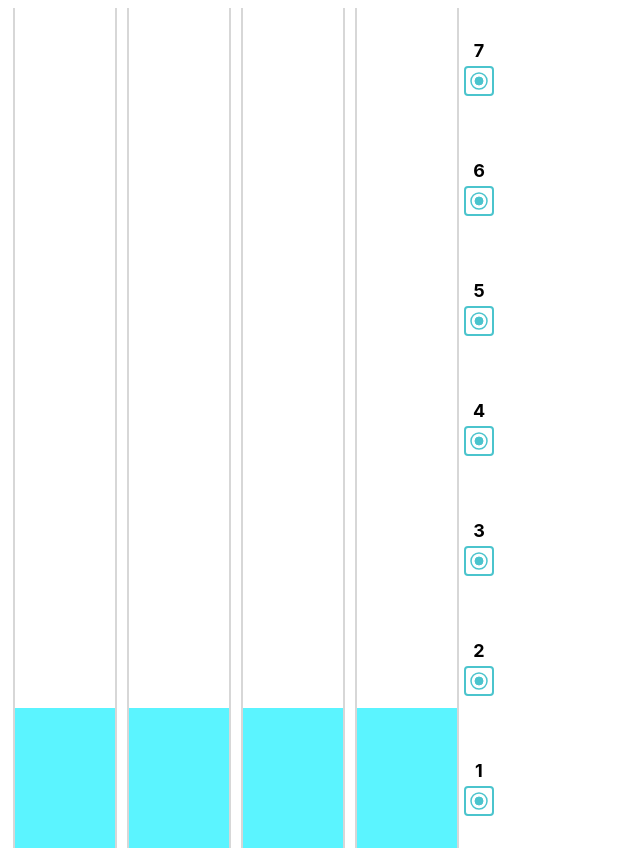
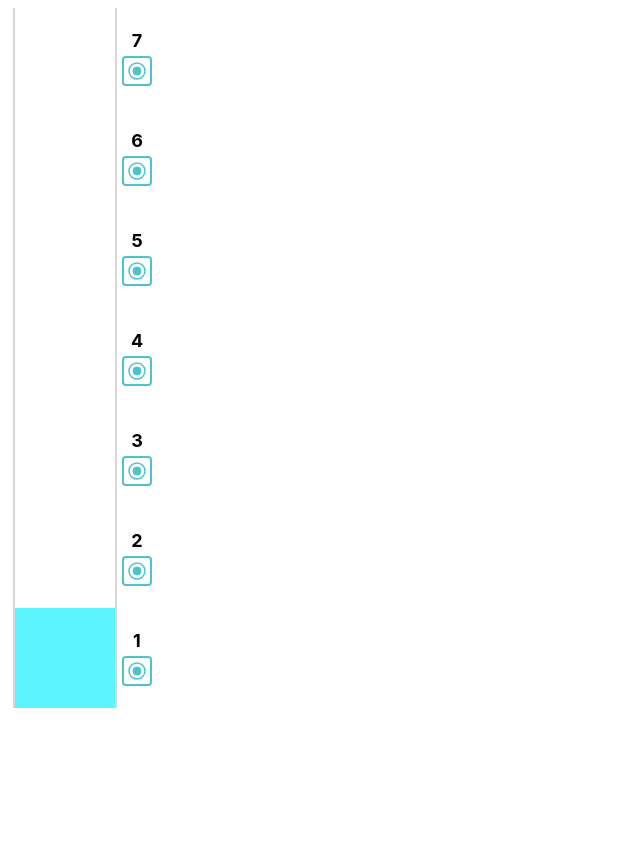
Before and after one commit to mikasiqq/vue-elevatorApp, a Vue app: page / in a window 1280 px wide. Shown: the whole page, without its empty margins (0-640 px from the left). After the commit the page ends 800 px from the top, so only its background shows below. Built offline with nearby package versions, Linux system fonts and the light colour scheme.

Commit message:
added movement with delay for single elevator

```diff
--- a/src/components/ElevatorFloor.vue
+++ b/src/components/ElevatorFloor.vue
@@ -1,7 +1,7 @@
 <template>
   <div class="elevatorFloor">
     <span>{{ elevatorFloorId }}</span>
-    <button>
+    <button @click="() => $emit('floorHandler', elevatorFloorId)">
       <svg width="26" height="26">
         <circle cx="13" cy="13" r="8" stroke="rgb(75, 196, 205)" stroke-width="1.5" fill="none" />
         <circle cx="13" cy="13" r="4" stroke="rgb(75, 196, 205)" fill="rgb(75, 196, 205)" />
@@ -40,6 +40,7 @@ const elevatorFloorRow = `${elevatorFloors - props.elevatorFloorId + 1} / ${
     border-radius: 4px;
     width: 30px;
     height: 30px;
+    cursor: pointer;
   }
 }
 </style>
--- a/src/components/ElevatorShaft.vue
+++ b/src/components/ElevatorShaft.vue
@@ -1,18 +1,29 @@
 <template>
-  <div class="elevatorShaft"></div>
+  <div class="elevatorShaft" :style="elevatorShaftStyle"></div>
 </template>
-
 <script setup>
 import { computed } from 'vue'
-
+const props = defineProps(['elevatorFloor'])
 import { elevatorFloors } from '../config.js'
 
-const elevatorShaftColumn = computed(() => `${elevatorFloors + 1} / ${elevatorFloors + 2}`)
+const elevatorFloorRowHeight = 100
+const topFloor = elevatorFloors
+
+const elevatorShaftStyle = computed(() => {
+  const transitionDuration =
+    props.elevatorFloor < topFloor ? '1s' : `${props.elevatorFloor - topFloor + elevatorFloors}s`
+  const translateY = (topFloor - props.elevatorFloor) * elevatorFloorRowHeight
+  return {
+    transform: `translateY(${translateY}px)`,
+    transition: `transform ${transitionDuration} linear`
+  }
+})
 </script>
 
 <style lang="scss" scoped>
 .elevatorShaft {
-  grid-row: v-bind(elevatorShaftColumn);
   background-color: rgb(91, 244, 255);
+  height: 100px;
+  width: 100%;
 }
 </style>
--- a/src/components/ElevatorStall.vue
+++ b/src/components/ElevatorStall.vue
@@ -1,17 +1,18 @@
 <template>
   <div class="elevatorStall">
-    <ElevatorShaft />
+    <ElevatorShaft :elevatorFloor="props.elevatorFloor" />
   </div>
 </template>
 
 <script setup>
+import { computed } from 'vue'
 import ElevatorShaft from '@/components/ElevatorShaft.vue'
 
 import { elevatorFloors } from '../config.js'
 
-const props = defineProps(['elevatorStallId'])
+const props = defineProps(['elevatorFloor', 'elevatorId'])
 
-const elevatorStallColumn = `${props.elevatorStallId} / ${props.elevatorStallId + 1}`
+const elevatorStallColumn = computed(() => `${props.elevatorId + 1} / ${props.elevatorId + 2}`)
 </script>
 
 <style lang="scss" scoped>
--- a/src/components/ElevatorSystem.vue
+++ b/src/components/ElevatorSystem.vue
@@ -1,5 +1,5 @@
 <script setup>
-import { computed } from 'vue'
+import { computed, reactive } from 'vue'
 import ElevatorStall from '@/components/ElevatorStall.vue'
 import ElevatorFloor from '@/components/ElevatorFloor.vue'
 
@@ -7,21 +7,56 @@ import { elevatorStalls, elevatorFloors } from '../config.js'
 
 const elevatorFloorsColumn = computed(() => `${elevatorStalls + 1} / ${elevatorStalls + 2}`)
 const elevatorFloorsRow = computed(() => `1 / ${elevatorFloors + 1}`)
+
+const elevators = reactive([])
+for (let i = 0; i < elevatorStalls; i++) {
+  elevators.push({
+    id: i,
+    isAvailable: true,
+    currentFloor: 1,
+    state: 'idle'
+  })
+}
+function goToFloor(floor) {
+  let closestElevator = null
+  let closestDistance = Infinity
+  for (const elevator of elevators) {
+    if (elevator.isAvailable) {
+      const distance = Math.abs(elevator.currentFloor - floor)
+      if (distance < closestDistance) {
+        closestElevator = elevator
+        closestDistance = distance
+      }
+    }
+  }
+
+  if (closestElevator) {
+    closestElevator.isAvailable = false
+    closestElevator.state = closestElevator.currentFloor < floor ? 'goingUp' : 'goingDown'
+    setTimeout(() => {
+      closestElevator.currentFloor = floor
+      closestElevator.state = 'idle'
+      closestElevator.isAvailable = true
+    }, Math.abs(closestElevator.currentFloor - floor) * 1000)
+  }
+}
 </script>
 
 <template>
   <div class="elevatorSystem">
     <ElevatorStall
       class="elevatorStall"
-      v-for="elevatorStall in elevatorStalls"
-      :key="elevatorStall"
-      :elevatorStallId="elevatorStall"
+      v-for="elevatorStall in elevators"
+      :key="elevatorStall.id"
+      :elevatorId="elevatorStall.id"
+      :elevatorFloor="elevatorStall.currentFloor"
     />
     <div class="elevatorFloors">
       <ElevatorFloor
         v-for="elevatorFloor in elevatorFloors"
         :key="elevatorFloor"
         :elevatorFloorId="elevatorFloor"
+        @floorHandler="goToFloor"
       />
     </div>
   </div>
@@ -33,7 +68,7 @@ const elevatorFloorsRow = computed(() => `1 / ${elevatorFloors + 1}`)
   height: fit-content;
   display: grid;
 
-  grid-template-rows: repeat(v-bind(elevatorFloors), 120px);
+  grid-template-rows: repeat(v-bind(elevatorFloors), 100px);
   grid-template-columns: repeat(v-bind(elevatorStalls) + 1, 60px);
 }
 .elevatorStall {
--- a/src/config.js
+++ b/src/config.js
@@ -1,4 +1,4 @@
-const elevatorStalls = 4
+const elevatorStalls = 1
 const elevatorFloors = 7
 
 export { elevatorStalls, elevatorFloors }
```
